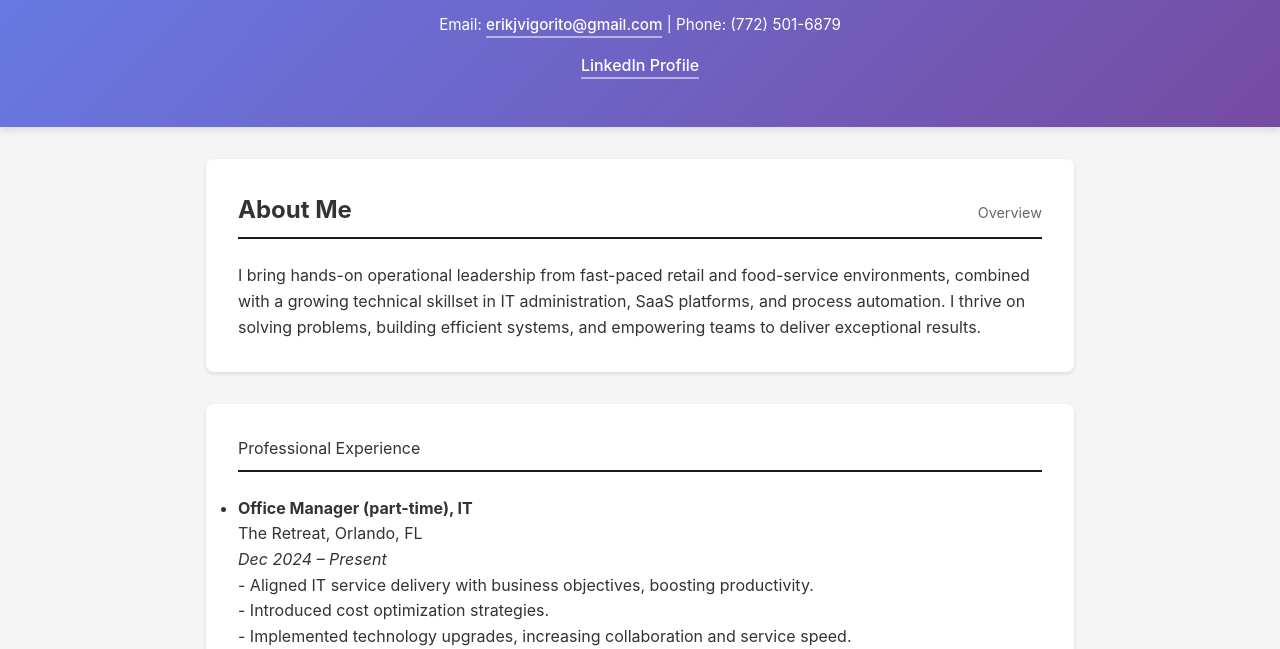
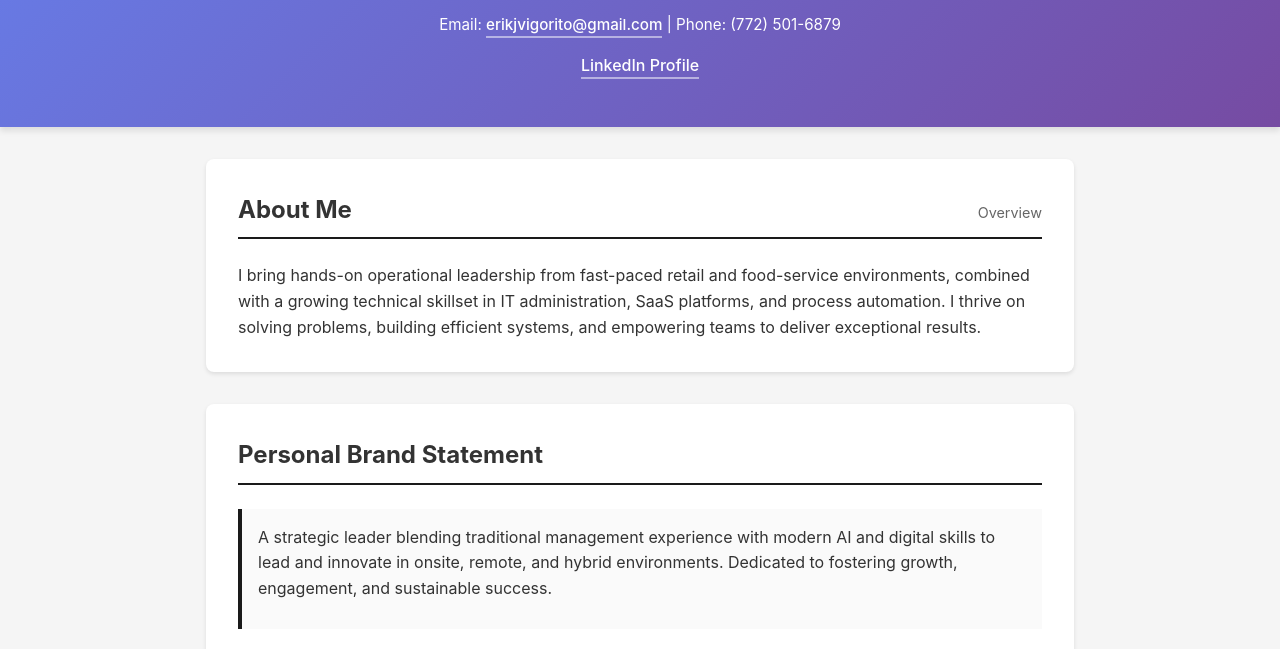
Before and after one commit to equicktruth-ctrl/portfolio-website, a plain HTML site: page public/index.html in a window 1280 px wide. Shown: the part 151-800 px from the top of the page. Drawn offline with Linux system fonts and the light colour scheme.

Commit message:
Add personal brand statement section to index.html
Added a personal brand statement section with a description.

```diff
--- a/public/index.html
+++ b/public/index.html
@@ -50,6 +50,16 @@
       <div class="section-title"><h2>About Me</h2><span class="muted">Overview</span></div>
       <p>I bring hands-on operational leadership from fast-paced retail and food-service environments, combined with a growing technical skillset in IT administration, SaaS platforms, and process automation. I thrive on solving problems, building efficient systems, and empowering teams to deliver exceptional results.</p>
     </section>
+        <section id="brand-statement">
+  <div class="section-title">
+    <h2>Personal Brand Statement</h2>
+  </div>
+  <div class="card" style="padding:16px">
+    <p>
+      A strategic leader blending traditional management experience with modern AI and digital skills to lead and innovate in onsite, remote, and hybrid environments. Dedicated to fostering growth, engagement, and sustainable success.
+    </p>
+  </div>
+</section>
 
     <section id="experience">
       <div class="section-title">Professional Experience</div>
```
